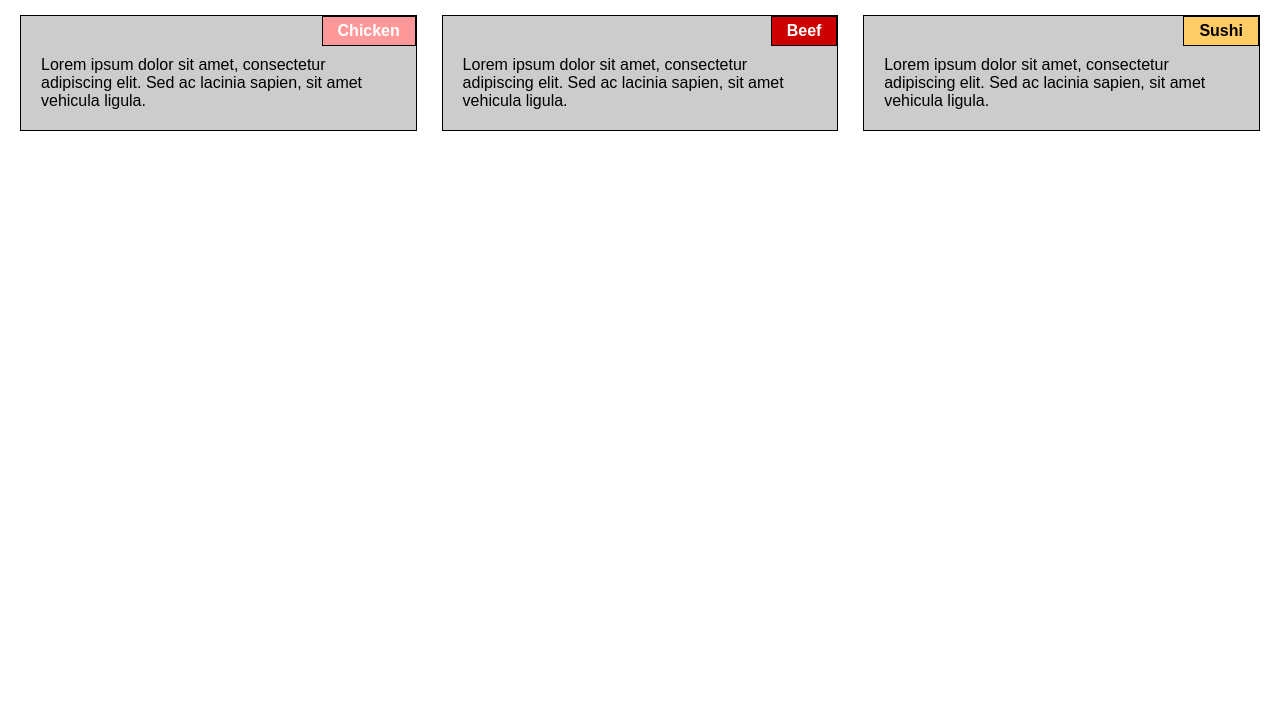
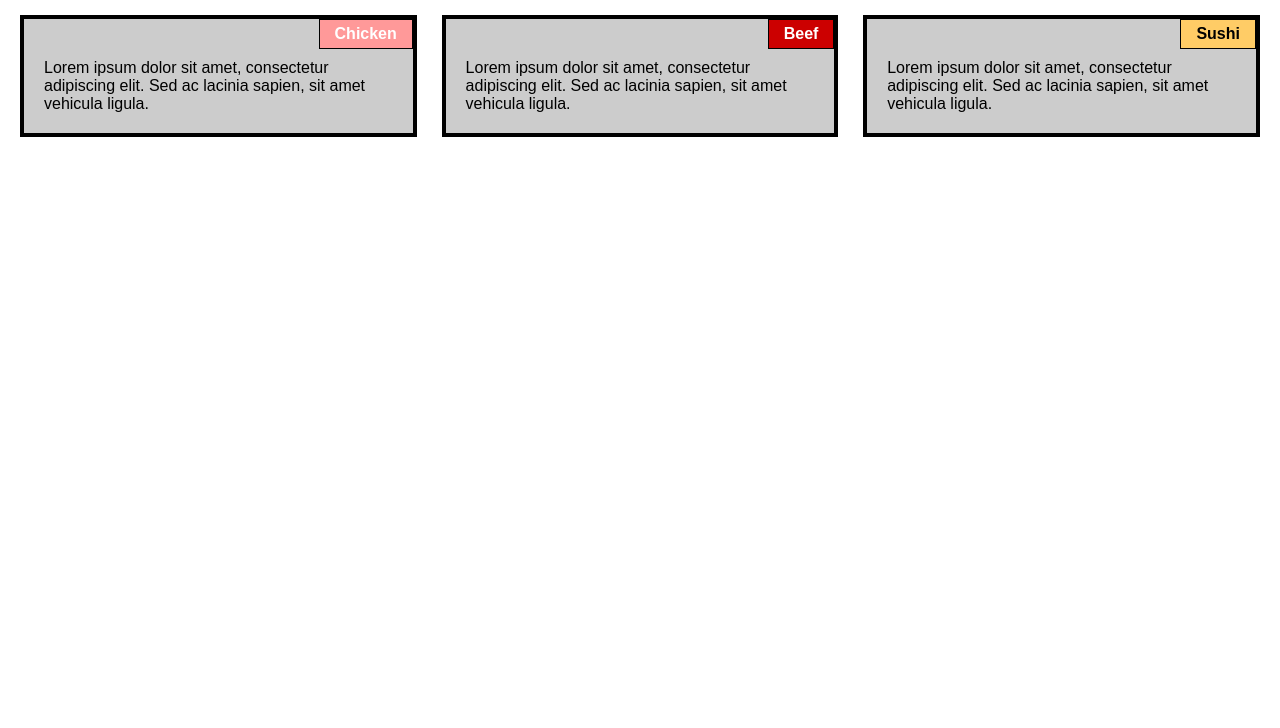
Before and after one commit to InfnityA9999/Coursera-Website, a plain HTML site: page module2-solution/index.html in a window 1280 px wide. Shown: the part 72-800 px from the top of the page. Drawn offline with Linux system fonts and the light colour scheme.

Commit message:
Update styles.css

```diff
--- a/module2-solution/css/styles.css
+++ b/module2-solution/css/styles.css
@@ -22,7 +22,7 @@ h1 {
 }
 
 .section {
-  border: 1px solid black;
+  border: 4px solid black;
   background-color: #ccc;
   padding: 40px 20px 20px;
   position: relative;
```
